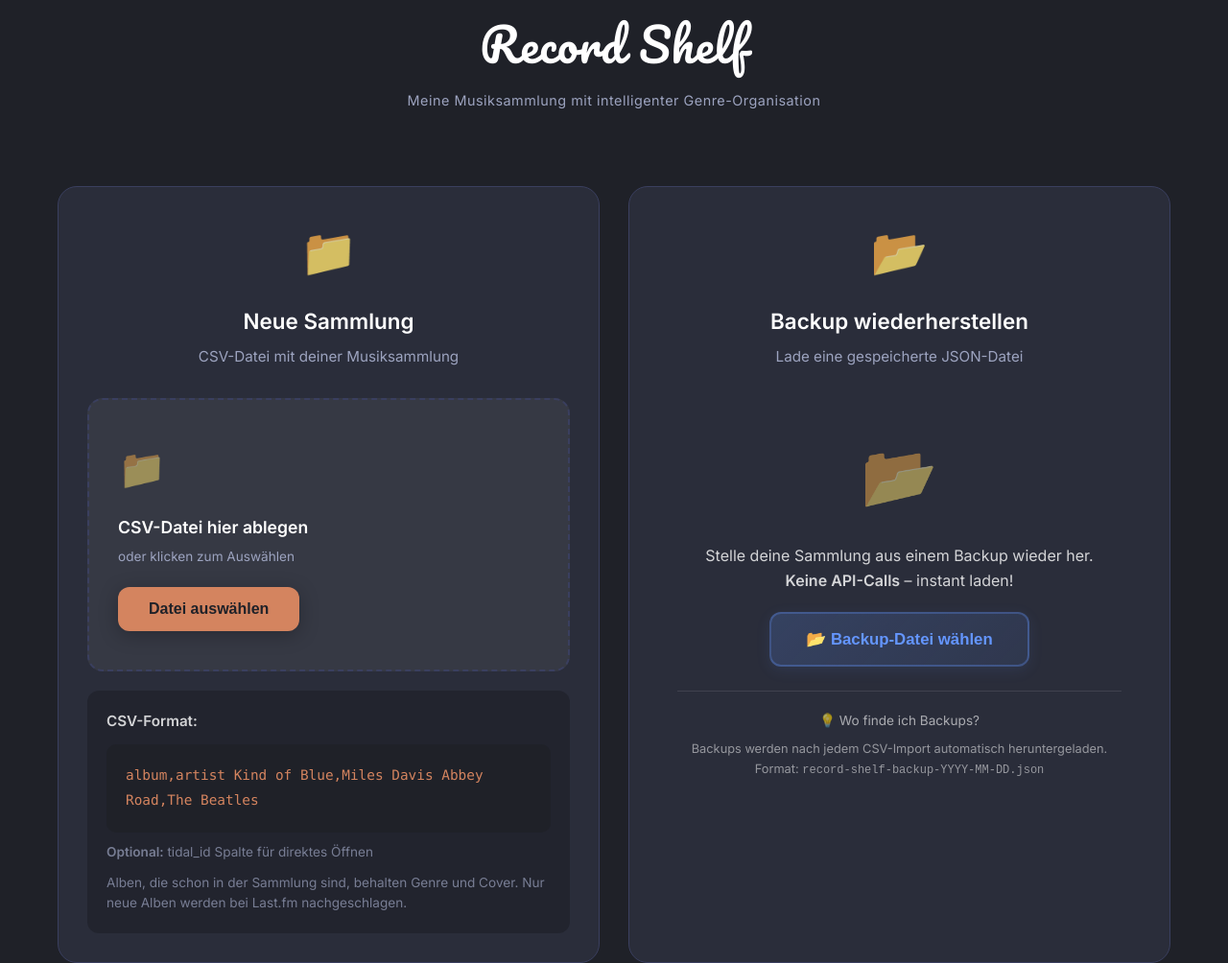
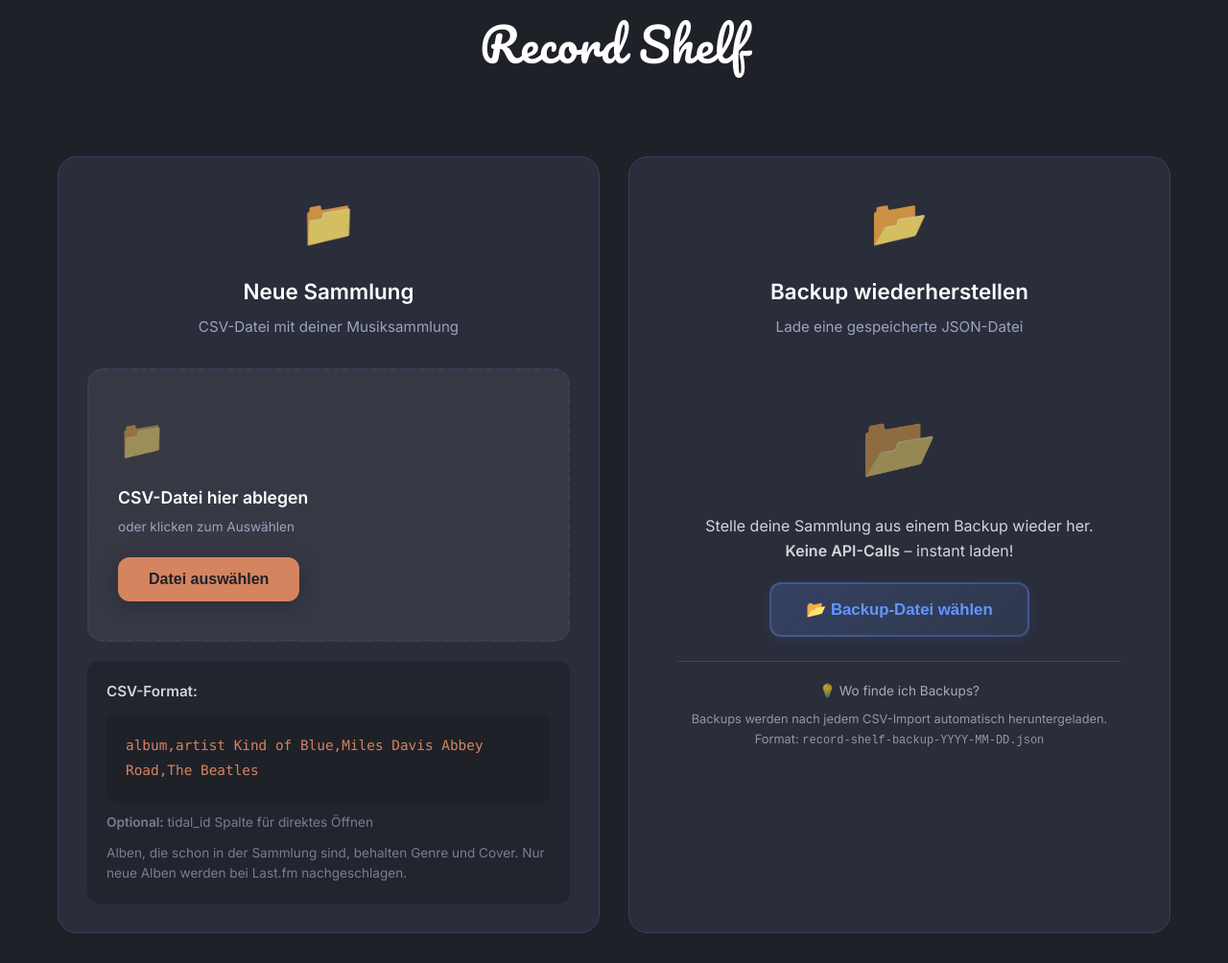
Before and after one commit to AAaaAA161/record-shelf, a plain HTML site: page index.html in a window 1280 px wide. Shown: the top 1004 px of the page at 96% size. Drawn offline with nearby package versions, Linux system fonts and the light colour scheme.

Commit message:
v1.5.0: Untertitel entfernt, Shuffle-Symbol fuer Zufallsalben
- Untertitel "Meine Musiksammlung mit intelligenter Genre-Organisation"
  unter dem Logo entfernt
- 🎲-Emoji durch ein Shuffle-Symbol (SVG, Textfarbe) ersetzt

Co-Authored-By: Claude Opus 5.5 <noreply@anthropic.com>

```diff
--- a/index.html
+++ b/index.html
@@ -11,6 +11,7 @@
         Features: IndexedDB storage, Storage Persistence API, Options page, Export/Import backups, cards layout, dropdown menu
 
         NEU in v1.5.0 (Optik):
+        - Untertitel unter dem Logo entfernt, Zufallsalben-Knopf mit Shuffle-Symbol
         - Schreibschrift nur noch im Logo, Kategorien in Inter
         - Cover ohne Kartenbox, flachere Flächen ohne Schatten
         - Neutrale Platzhalter mit Initialen statt bunter Verläufe
@@ -21,7 +22,7 @@
         - "CSV importieren" ist jetzt im Optionen-Menü
         - Albumtitel zweizeilig, Genre ändern über ✎ auf dem Cover
         - Besser lesbare Zahlen (Statistik, Anzahl pro Genre/Kategorie)
-        - 🎲 Zufallsalben oben neu würfeln
+        - Zufallsalben oben neu würfeln
 
         NEU in v1.4.8:
         - 🗂️ Kategorie pro Genre wählbar (im Genre-Dialog), z. B. "Hard bop" → Traditional & Roots
@@ -142,16 +143,6 @@
             color: var(--text-primary);
         }
 
-        .subtitle {
-            font-family: 'Inter', sans-serif;
-            text-align: center;
-            color: var(--text-secondary);
-            font-size: 0.9rem;
-            margin-bottom: 0.5rem;
-            font-weight: 400;
-            letter-spacing: 0.5px;
-        }
-
         /* Upload Screen */
         .upload-container {
             text-align: center;
@@ -1269,7 +1260,6 @@
     <div class="container">
         <header>
             <h1>Record Shelf</h1>
-            <p class="subtitle">Meine Musiksammlung mit intelligenter Genre-Organisation</p>
         </header>
 
         <div id="app"></div>
@@ -2463,7 +2453,13 @@ Abbey Road,The Beatles</code>
                             }).join('')}
                         </div>
                         <div class="random-reroll">
-                            <button class="shuffle-btn" onclick="app.rerollRandomAlbums()" title="Andere Zufallsalben" aria-label="Andere Zufallsalben">🎲</button>
+                            <button class="shuffle-btn" onclick="app.rerollRandomAlbums()" title="Andere Zufallsalben" aria-label="Andere Zufallsalben">
+                                <svg width="18" height="18" viewBox="0 0 24 24" fill="none" stroke="currentColor" stroke-width="2" stroke-linecap="round" stroke-linejoin="round" aria-hidden="true">
+                                    <polyline points="16 3 21 3 21 8"></polyline><line x1="4" y1="20" x2="21" y2="3"></line>
+                                    <polyline points="21 16 21 21 16 21"></polyline><line x1="15" y1="15" x2="21" y2="21"></line>
+                                    <line x1="4" y1="4" x2="9" y2="9"></line>
+                                </svg>
+                            </button>
                         </div>
                     </div>
                     `;
```
